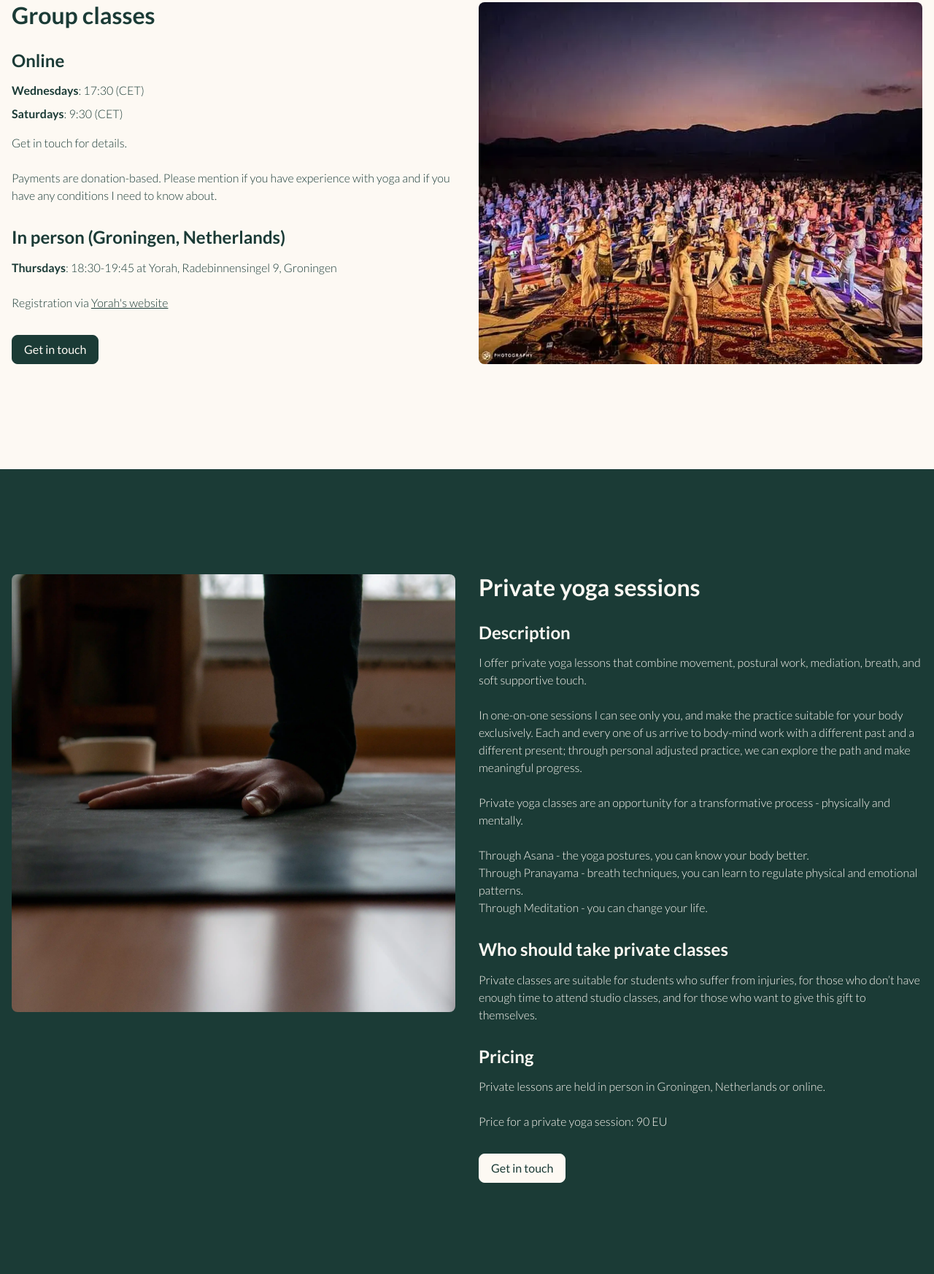
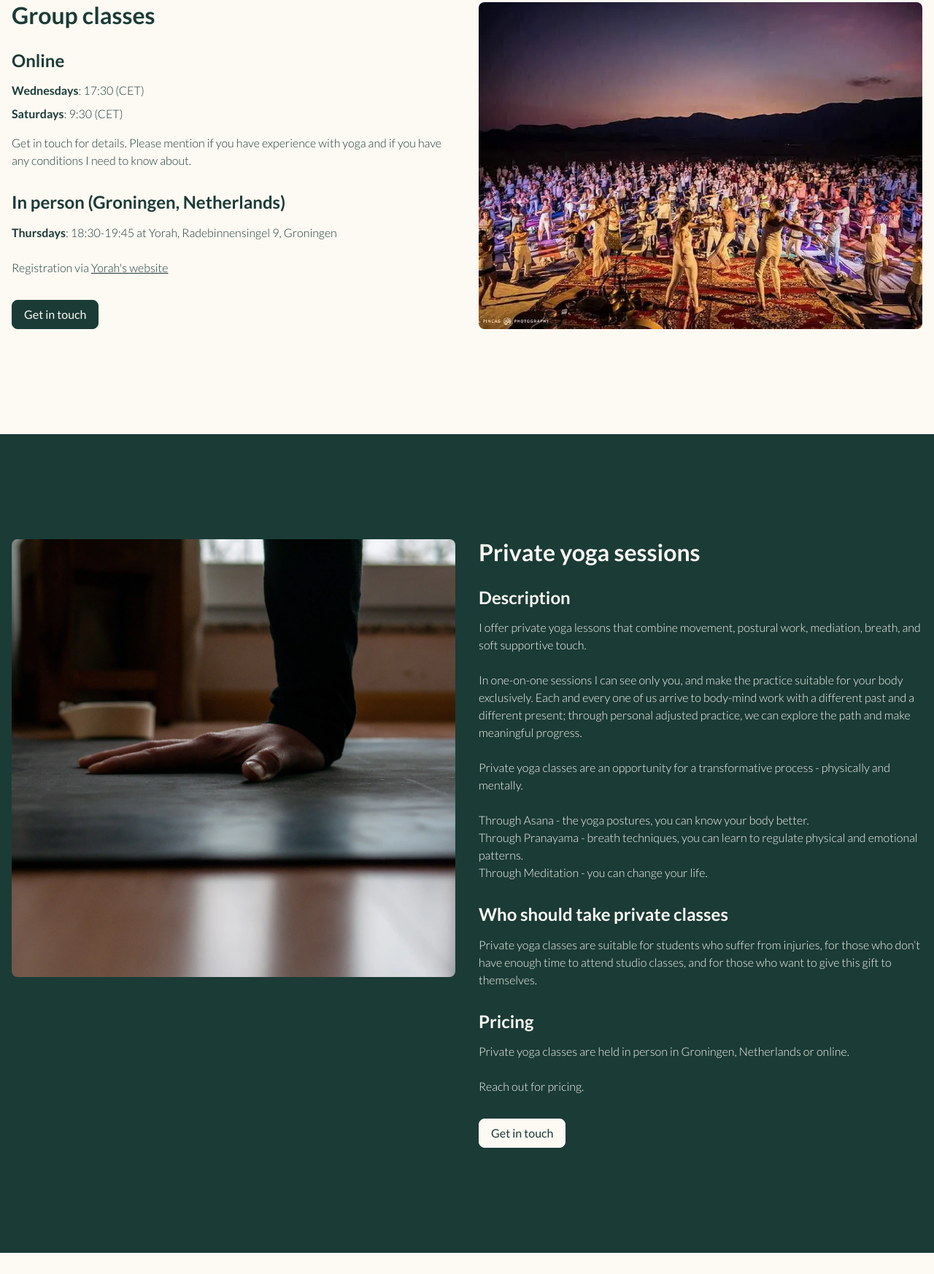
Before and after one commit to Ahureau/dafnabyoga, a website built with webpack: page src/yoga.html in a window 1280 px wide. Shown: the part 328-2074 px from the top of the page at 73% size. Built offline with nearby package versions, Linux system fonts and the light colour scheme.

Commit message:
Pricing changes

```diff
--- a/src/yoga.html
+++ b/src/yoga.html
@@ -40,8 +40,7 @@
               <li class="onlineScheduleDetail"><p><strong>Wednesdays</strong>: 17:30 (CET)</p></li>
               <li class="onlineScheduleDetail"><p><strong>Saturdays</strong>: 9:30 (CET)</p></li>
             </ul>
-            <div class="onlineScheduleRegistration"><p>Get in touch for details. <br><br>
-              Payments are donation-based. Please mention if you have experience with yoga and if you have any conditions I need to know about.</p></div>
+            <div class="onlineScheduleRegistration"><p>Get in touch for details. Please mention if you have experience with yoga and if you have any conditions I need to know about.</p></div>
           </div>
           <div class="paraH3">
             <h3>In person (Groningen, Netherlands)</h3>
@@ -89,7 +88,7 @@
                 Who should take private classes
               </h3>
               <p>
-                Private classes are suitable for students who suffer from injuries, for those who don’t have enough time to attend studio classes, and for those who want to give this gift to themselves.
+                Private yoga classes are suitable for students who suffer from injuries, for those who don’t have enough time to attend studio classes, and for those who want to give this gift to themselves.
               </p>
             </div>
             <div class="paraH3">
@@ -97,9 +96,9 @@
                 Pricing
               </h3>
               <p>
-                Private lessons are held in person in Groningen, Netherlands or online.
+                Private yoga classes are held in person in Groningen, Netherlands or online.
                 <br><br>
-                Price for a private yoga session: 90 EU
+                Reach out for pricing.
               </p>
             </div>
             <a href="contact" class="button beigeButton">
```
Also changed, not shown: src/bodywork.html (+2 -4 lines), src/corporate.html (+1 -1 lines), dist/bodywork.html, dist/corporate.html, dist/yoga.html.
